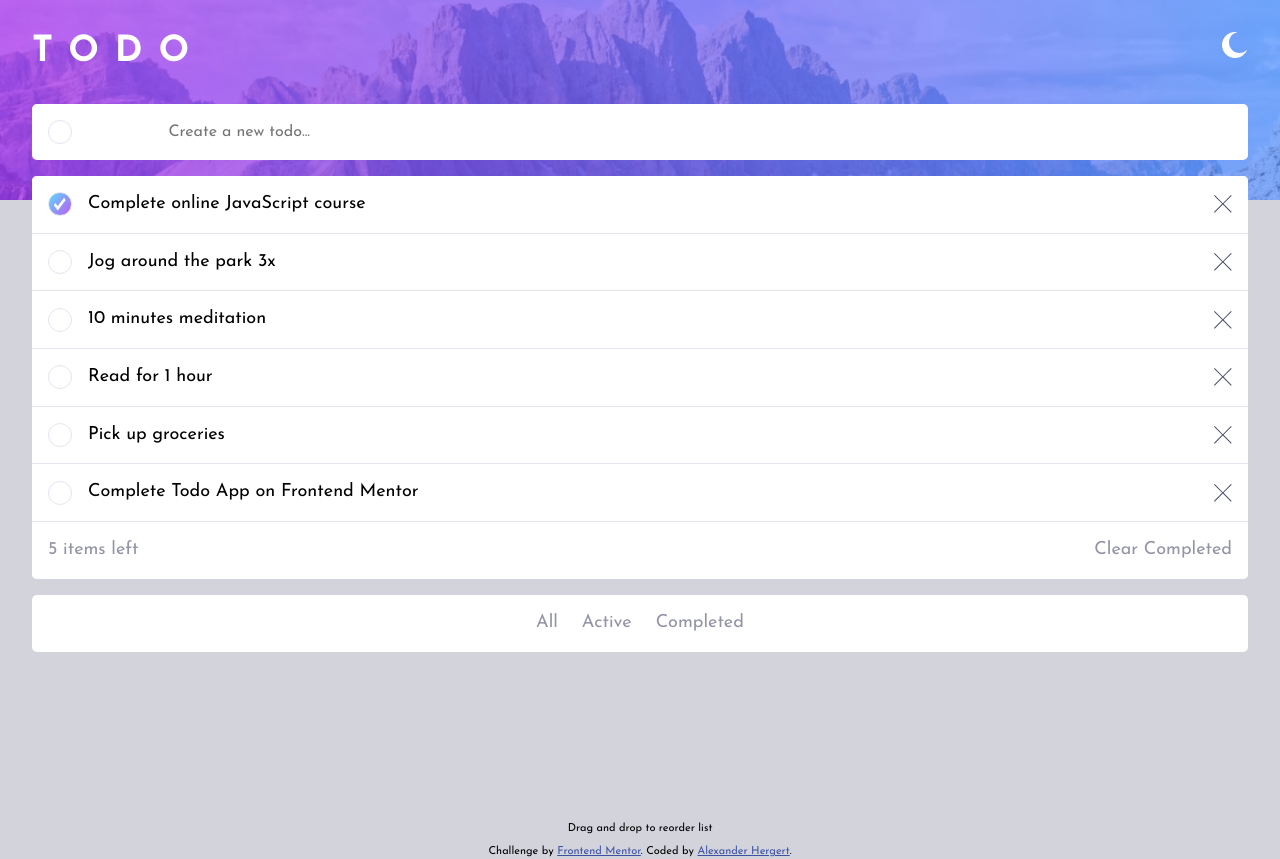
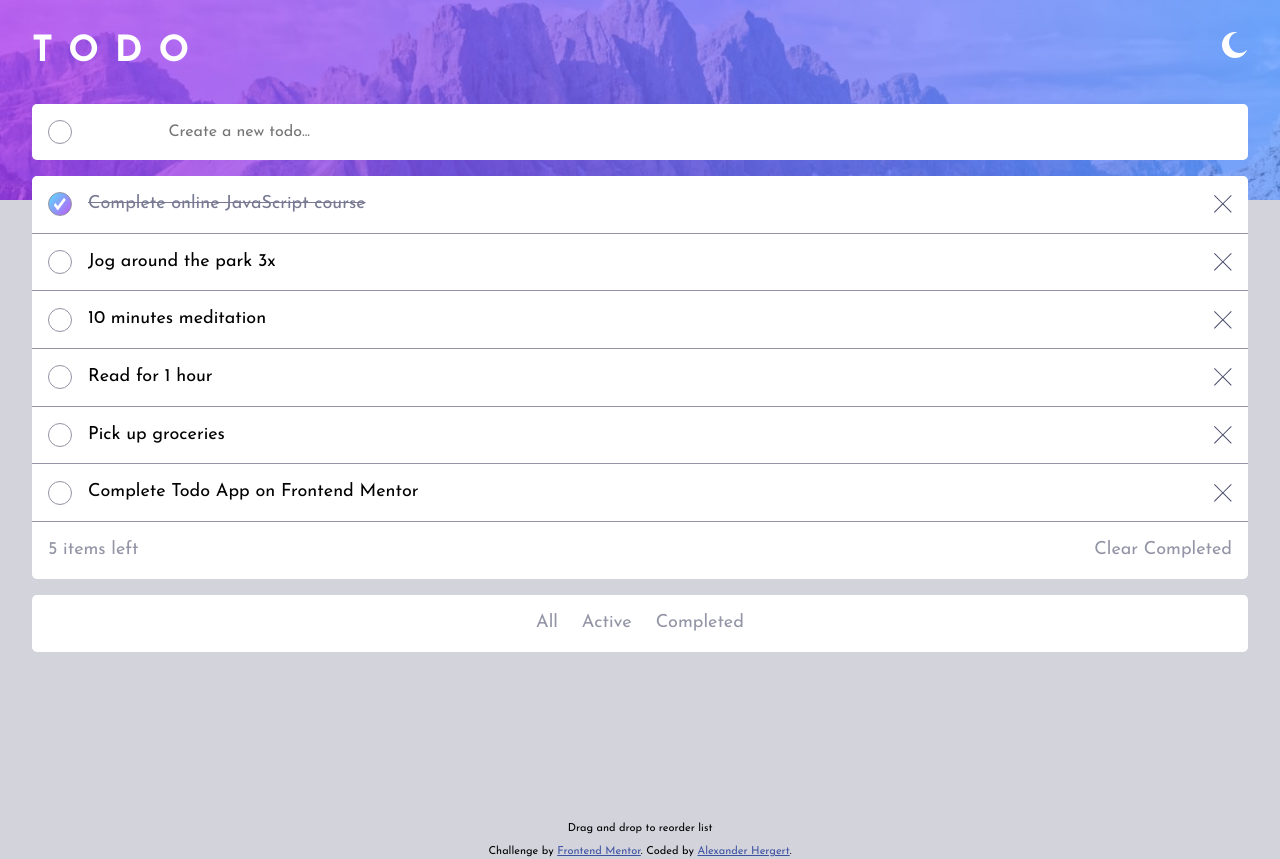
Before and after one commit to alexander-hergert/Todo-app, a React (Vite) app: page / in a window 1280 px wide. Built offline with nearby package versions, Linux system fonts and the light colour scheme.

Commit message:
Add darkMode to all components.

```diff
--- a/src/components/CreateTodo.jsx
+++ b/src/components/CreateTodo.jsx
@@ -23,7 +23,7 @@ const Styles = styled.section`
       border-radius: 50%;
       width: 1.5rem;
       height: 1.5rem;
-      border: 1px solid hsl(236, 33%, 92%);
+      border: 1px solid hsl(236, 9%, 61%);
     }
 
     input {
--- a/src/components/Header.jsx
+++ b/src/components/Header.jsx
@@ -40,7 +40,7 @@ const Header = () => {
   useEffect(() => {
     if (isDarkMode) {
       document.body.style.backgroundColor = "hsl(235, 21%, 11%)";
-      //document.body.style.color = "white";
+      document.body.style.color = "white";
       //Depending on screenwidth
       if (windowWidth < mobileWidth) {
         backRef.current.style.background =
@@ -51,6 +51,7 @@ const Header = () => {
       }
     } else {
       document.body.style.backgroundColor = "hsl(233, 11%, 84%)";
+      document.body.style.color = "black";
       //Depending on screenwidth
       if (windowWidth < mobileWidth) {
         backRef.current.style.background =
--- a/src/components/Todo.jsx
+++ b/src/components/Todo.jsx
@@ -1,8 +1,8 @@
-import React from "react";
+import React, { useEffect, useRef } from "react";
 import { styled } from "styled-components";
 import { useDispatch } from "react-redux";
 import { checkTodo, removeTodo } from "../slices/todosSlice";
-
+import { useGlobalContext } from "../context";
 
 /**************** STYLES ******************/
 
@@ -12,11 +12,17 @@ const Styles = styled.article`
   align-items: center;
   justify-content: space-between;
   background-color: white;
-  border-bottom: 1px solid hsl(236, 33%, 92%);
+  border-bottom: 1px solid hsl(236, 9%, 61%);
   padding: 0 1rem;
+
   div {
     display: flex;
     align-items: center;
+  }
+
+  input[type="checkbox"]:checked + p {
+    color: hsl(234, 11%, 52%);
+    text-decoration: line-through;
   }
 
   input[type="checkbox"] {
@@ -24,7 +30,7 @@ const Styles = styled.article`
     width: 1.5rem;
     height: 1.5rem;
     border-radius: 50%;
-    border: 1px solid hsl(236, 33%, 92%);
+    border: 1px solid hsl(236, 9%, 61%);
     margin-right: 1rem;
     position: relative;
 
@@ -59,7 +65,8 @@ const Styles = styled.article`
 
 const Todo = ({ id, content, isCompleted }) => {
   const dispatch = useDispatch();
-
+  const { isDarkMode } = useGlobalContext();
+  const sectionRef = useRef();
 
   const handleCheck = () => {
     dispatch(checkTodo(id));
@@ -69,9 +76,17 @@ const Todo = ({ id, content, isCompleted }) => {
     dispatch(removeTodo(id));
   };
 
+  //DarkMode switch
+  useEffect(() => {
+    if (isDarkMode) {
+      sectionRef.current.style.backgroundColor = "hsl(237, 14%, 26%)";
+    } else {
+      sectionRef.current.style.backgroundColor = "white";
+    }
+  }, [isDarkMode]);
 
   return (
-    <Styles>
+    <Styles ref={sectionRef}>
       <div>
         <input
           type="checkbox"
--- a/src/components/Todos.jsx
+++ b/src/components/Todos.jsx
@@ -1,14 +1,16 @@
-import React, { useState, useEffect } from "react";
+import React, { useState, useEffect, useRef } from "react";
 import { styled } from "styled-components";
 import Todo from "./Todo";
 import { useSelector, useDispatch } from "react-redux";
 import { getTodos, clearTodos } from "../slices/todosSlice";
+import { useGlobalContext } from "../context";
 
 /**************** STYLES ******************/
 
 const Styles = styled.section`
+  transition: all 1s;
   margin-bottom: 1rem;
-  border-radius: 5px;
+  border-radius: 7px;
   background-color: white;
 
   article:first-of-type {
@@ -22,6 +24,7 @@ const Styles = styled.section`
   }
 
   article {
+    transition: all 1s;
     display: flex;
     background-color: white;
     justify-content: space-between;
@@ -34,6 +37,7 @@ const Styles = styled.section`
 `;
 
 const Filters = styled.div`
+  transition: all 1s;
   display: flex;
   background-color: white;
   justify-content: center;
@@ -45,6 +49,9 @@ const Filters = styled.div`
 /**************** COMPONENT ******************/
 
 const Todos = () => {
+  const { isDarkMode } = useGlobalContext();
+  const sectionRef = useRef();
+  const articleRef = useRef();
   const todos = useSelector((state) => state.todos);
   const dispatch = useDispatch();
   const [filterTherm, setFilterTherm] = useState("ALL");
@@ -103,18 +110,29 @@ const Todos = () => {
     setItemsLeft(counter);
   }, [todos]);
 
+  //DarkMode switch
+  useEffect(() => {
+    if (isDarkMode) {
+      sectionRef.current.style.backgroundColor = "hsl(237, 14%, 26%)";
+      articleRef.current.style.backgroundColor = "hsl(237, 14%, 26%)";
+    } else {
+      sectionRef.current.style.backgroundColor = "white";
+      articleRef.current.style.backgroundColor = "white";
+    }
+  }, [isDarkMode]);
+
   return (
     <>
       <Styles>
         {filteredTodos.map((todo) => (
           <Todo key={todo.id} {...todo} />
         ))}
-        <article className="items-left-clear">
+        <article className="items-left-clear" ref={articleRef}>
           <p>{itemsLeft} items left</p>
           <p onClick={handleClearCompleted}>Clear Completed</p>
         </article>
       </Styles>
-      <Filters>
+      <Filters ref={sectionRef}>
         <p onClick={handleFilterAll}>All</p>
         <p onClick={handleFilterActive}>Active</p>
         <p onClick={handleFilterCompleted}>Completed</p>
```
